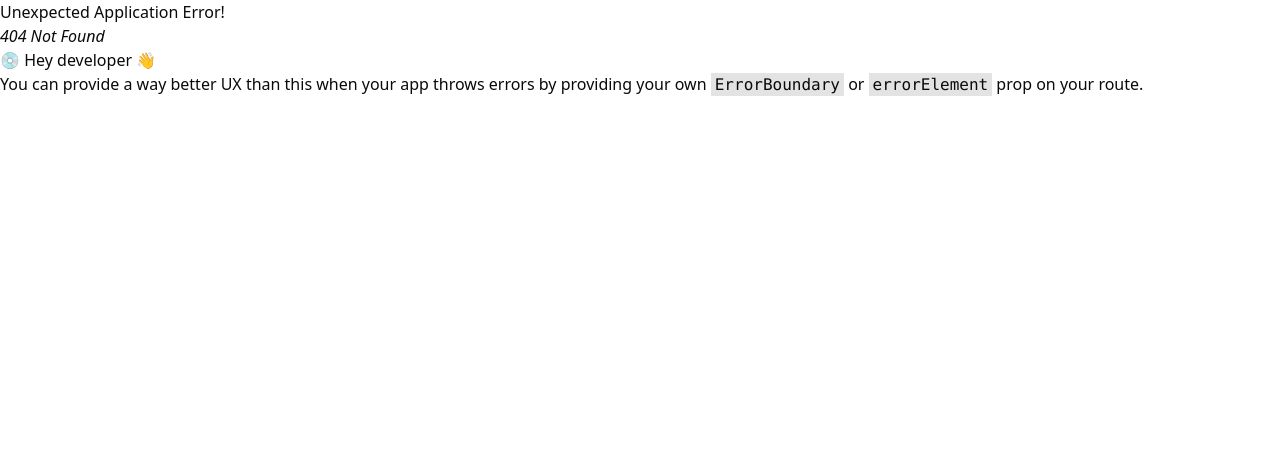
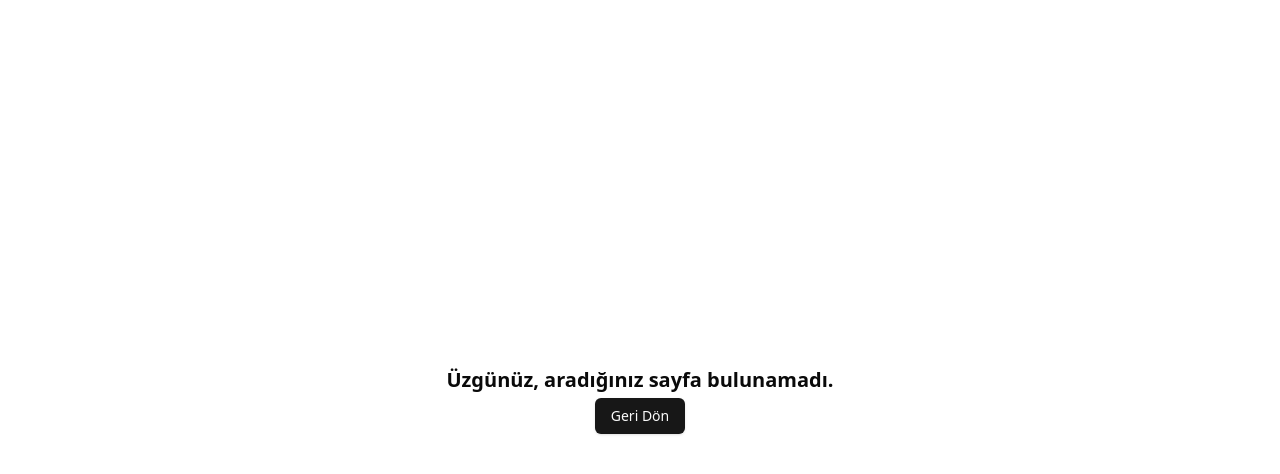
Before and after one commit to tolgabayrakdev/hanjo, a React (Vite) app in the folder client/: page /forgot-password in a window 1280 px wide. Before the commit this address had no page. Shown: the top 474 px of the page. Built offline with nearby package versions, Linux system fonts and the light colour scheme.

Commit message:
not found page added.g

```diff
--- /dev/null
+++ b/client/src/pages/NotFound.tsx
@@ -0,0 +1,14 @@
+import { Button } from "@/components/ui/button";
+import { useNavigate } from "react-router-dom";
+
+export default function NotFound() {
+    const navigate = useNavigate();
+    return (
+        <div className="h-screen w-full flex items-center justify-center flex-col">
+            <p className="text-xl font-bold mb-1">Üzgünüz, aradığınız sayfa bulunamadı.</p>
+            <Button onClick={() => navigate(-1)}>
+                Geri Dön
+            </Button>
+        </div>
+    )
+}
--- a/client/src/routes.tsx
+++ b/client/src/routes.tsx
@@ -1,5 +1,7 @@
 import { lazy } from "react";
 import { createBrowserRouter } from "react-router-dom";
+
+const NotFoundPage = lazy(() => import("./pages/NotFound"));
 
 const HomePage = lazy(() => import("./pages/Home"));
 const SignInPage = lazy(() => import("./pages/authentication/SignIn"));
@@ -18,6 +20,11 @@ const routes = createBrowserRouter([
     {
         path: "/sign-up",
         element: <SignUpPage />
+    },
+    {
+        path: "/*",
+        element: <NotFoundPage />
+
     }
 ]);
 
```
